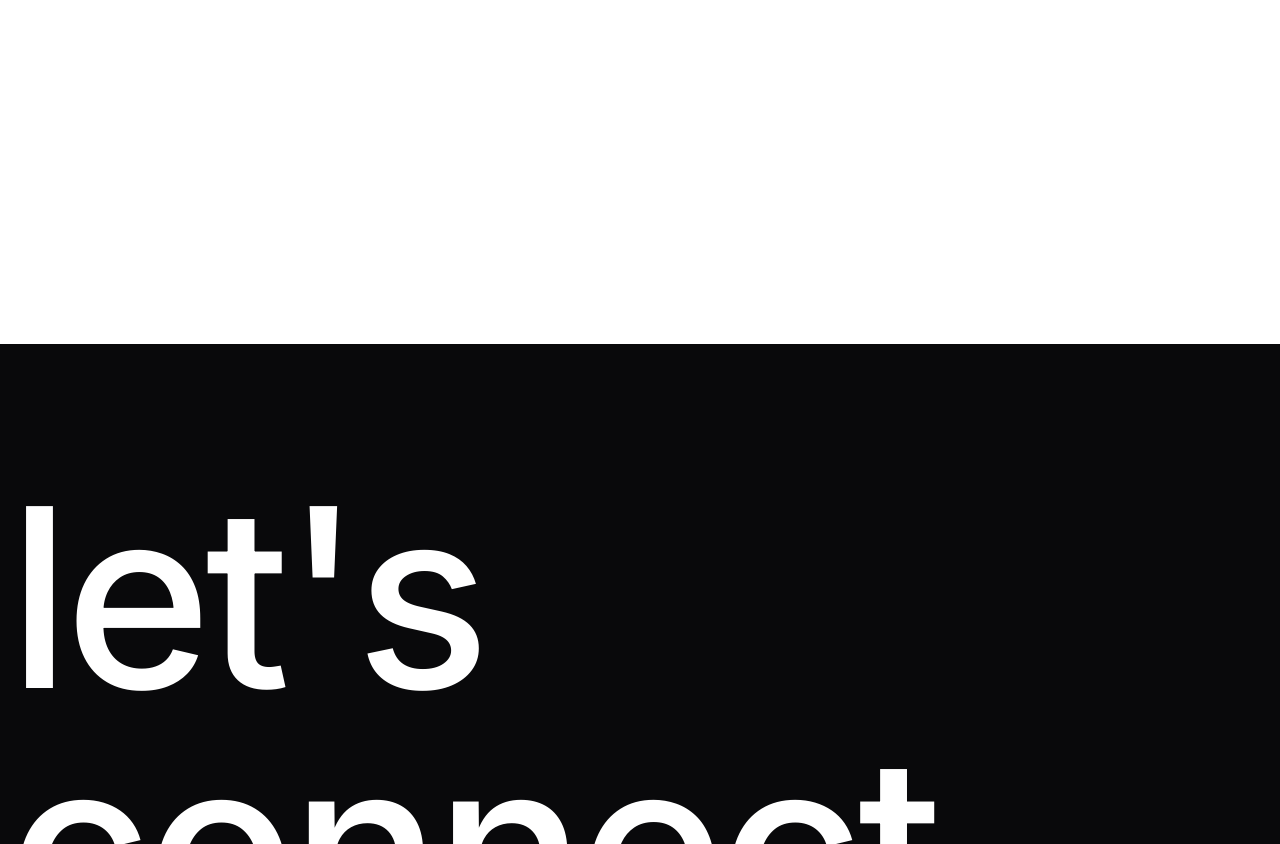
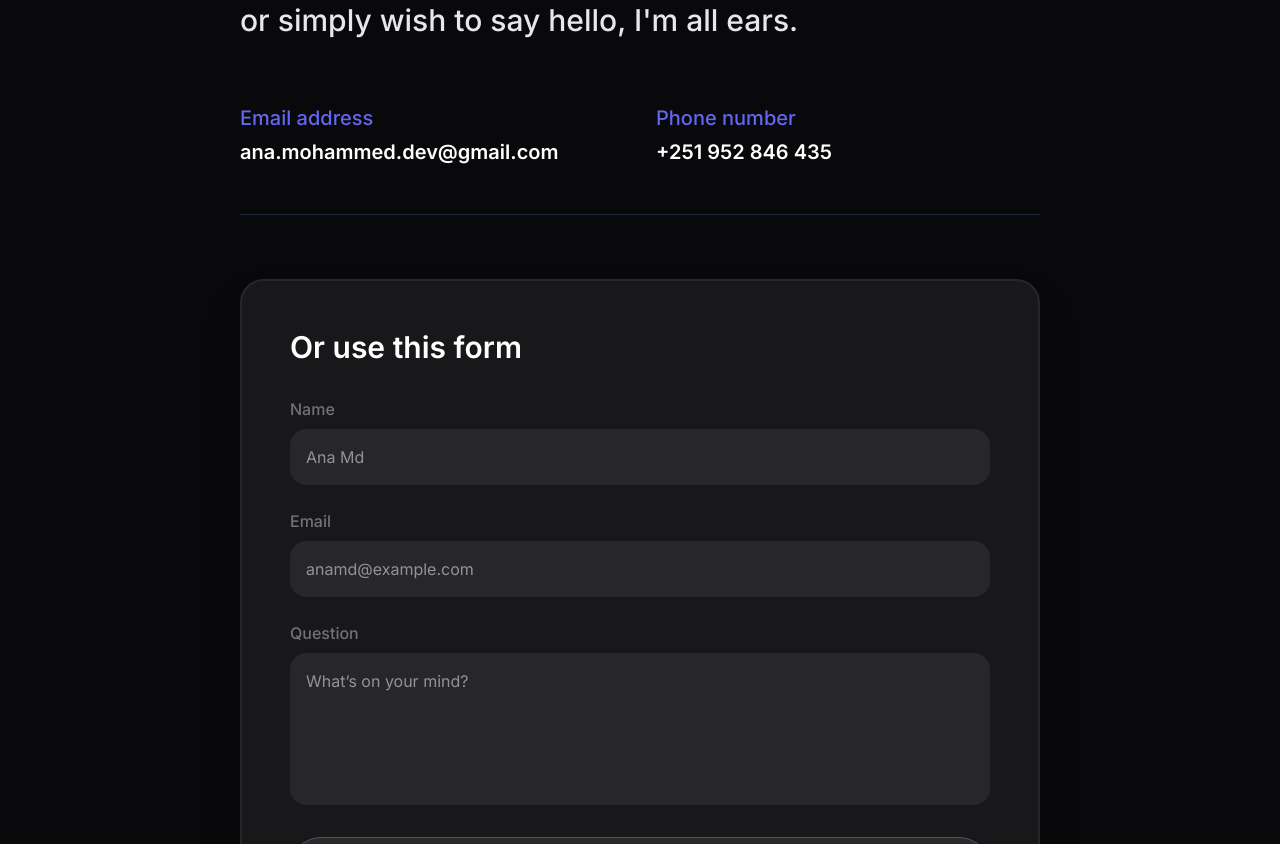
Before and after one commit to AnaMdTech/ana-portfolio, a Next.js app: page /contact in a window 1280 px wide. Before the commit this address had no page. Shown: the part 456-1300 px from the top of the page. Built offline with nearby package versions, Linux system fonts and the light colour scheme.

Commit message:
feat: complete interactive contact page with web3forms integration

```diff
--- /dev/null
+++ b/src/app/contact/page.tsx
@@ -0,0 +1,208 @@
+"use client";
+
+import React, { useState } from "react";
+
+export default function ContactPage() {
+  const [formData, setFormData] = useState({
+    name: "",
+    email: "",
+    question: "",
+  });
+  const [isSubmitting, setIsSubmitting] = useState(false);
+  const [isSubmitted, setIsSubmitted] = useState(false);
+  const [errorMessage, setErrorMessage] = useState("");
+
+  const handleChange = (
+    e: React.ChangeEvent<HTMLInputElement | HTMLTextAreaElement>,
+  ) => {
+    const { id, value } = e.target;
+    setFormData((prev) => ({ ...prev, [id]: value }));
+  };
+
+  const handleSubmit = async (e: React.FormEvent<HTMLFormElement>) => {
+    e.preventDefault();
+    setIsSubmitting(true);
+    setErrorMessage("");
+
+    try {
+      const response = await fetch("https://api.web3forms.com/submit", {
+        method: "POST",
+        headers: {
+          "Content-Type": "application/json",
+          Accept: "application/json",
+        },
+        body: JSON.stringify({
+          // Replace with process.env.NEXT_PUBLIC_WEB3FORMS_KEY or paste your key directly as a fallback
+          access_key:
+            process.env.NEXT_PUBLIC_WEB3FORMS_KEY || "YOUR_ACCESS_KEY_HERE",
+          name: formData.name,
+          email: formData.email,
+          message: formData.question,
+          subject: `New Portfolio Message from ${formData.name}`,
+          from_name: "AnaMdTech Portfolio",
+        }),
+      });
+
+      const result = await response.json();
+
+      if (result.success) {
+        setIsSubmitted(true);
+        setFormData({ name: "", email: "", question: "" });
+
+        setTimeout(() => {
+          setIsSubmitted(false);
+        }, 5000);
+      } else {
+        setErrorMessage(
+          result.message || "Something went wrong. Please try again.",
+        );
+      }
+    } catch (error) {
+      setErrorMessage("Network error. Please check your internet connection.");
+    } finally {
+      setIsSubmitting(false);
+    }
+  };
+
+  return (
+    <section className="bg-[#09090B] text-white min-h-screen pb-32">
+      {/* 1. Massive Page Header */}
+      <div className="text-center pt-28 md:pt-40 pb-16 md:pb-24 px-6">
+        <h1 className="text-[80px] leading-[80px] md:text-[130px] md:leading-[120px] lg:text-[150px] lg:leading-[140px] xl:text-[180px] xl:leading-[160px] font-bold tracking-tight">
+          Contact
+        </h1>
+      </div>
+
+      {/* 2. Main Contact Container */}
+      <div className="flex flex-col px-6 md:px-12 lg:px-32 xl:px-60 max-w-[1440px] mx-auto gap-16">
+        {/* Intro Paragraph */}
+        <p className="text-2xl leading-9 md:text-3xl md:leading-10 max-w-3xl font-medium text-gray-200">
+          Whether you have a question, want to work together, or simply wish to
+          say hello, I&apos;m all ears.
+        </p>
+
+        {/* Direct Contact Links Row */}
+        <div className="flex flex-col gap-8 lg:flex-row lg:justify-between border-b border-gray-800 pb-12">
+          <div className="lg:w-1/2">
+            <p className="text-[#6366f1] text-xl mb-1.5 font-medium">
+              Email address
+            </p>
+            <a
+              href="mailto:ana.mohammed.dev@gmail.com"
+              className="text-xl lg:text-xl hover:text-[#4f46e5] transition-colors duration-300 ease-in-out font-semibold"
+            >
+              ana.mohammed.dev@gmail.com
+            </a>
+          </div>
+
+          <div className="lg:w-1/2">
+            <p className="text-[#6366f1] text-xl mb-1.5 font-medium">
+              Phone number
+            </p>
+            <a
+              href="tel:+251952846435"
+              className="text-xl lg:text-xl hover:text-[#4f46e5] transition-colors duration-300 ease-in-out font-semibold"
+            >
+              +251 952 846 435
+            </a>
+          </div>
+        </div>
+
+        {/* 3. Interactive Contact Form */}
+        <div className="flex justify-start">
+          <form
+            onSubmit={handleSubmit}
+            className="bg-[#18181B] p-6 sm:p-8 lg:p-12 w-full max-w-[840px] border-2 border-[#27272A] rounded-3xl flex flex-col gap-6 shadow-2xl"
+          >
+            <h4 className="text-2xl lg:text-3xl font-semibold mb-2">
+              Or use this form
+            </h4>
+
+            {isSubmitted ? (
+              <div className="bg-green-500/10 border border-green-500/30 text-green-400 p-6 rounded-2xl text-center flex flex-col gap-2">
+                <p className="text-xl font-bold">Message sent successfully!</p>
+                <p className="text-sm text-gray-300">
+                  Thank you for reaching out. I will get back to you shortly.
+                </p>
+              </div>
+            ) : null}
+
+            {errorMessage ? (
+              <div className="bg-red-500/10 border border-red-500/30 text-red-400 p-4 rounded-2xl text-sm">
+                {errorMessage}
+              </div>
+            ) : null}
+
+            {/* Name Field */}
+            <div className="flex flex-col gap-2">
+              <label
+                htmlFor="name"
+                className="text-[#71717a] text-base font-medium"
+              >
+                Name
+              </label>
+              <input
+                className="w-full p-4 bg-[#27272A] text-white rounded-2xl selection:bg-transparent focus:bg-[#09090B] focus:outline-[#4f46e5] focus:outline-1 focus:border-transparent transition-all"
+                type="text"
+                id="name"
+                value={formData.name}
+                onChange={handleChange}
+                placeholder="Ana Md"
+                required
+              />
+            </div>
+
+            {/* Email Field */}
+            <div className="flex flex-col gap-2">
+              <label
+                htmlFor="email"
+                className="text-[#71717a] text-base font-medium"
+              >
+                Email
+              </label>
+              <input
+                className="w-full p-4 bg-[#27272A] text-white rounded-2xl selection:bg-transparent focus:bg-[#09090B] focus:outline-[#4f46e5] focus:outline-1 focus:border-transparent transition-all"
+                type="email"
+                id="email"
+                value={formData.email}
+                onChange={handleChange}
+                placeholder="anamd@example.com"
+                required
+              />
+            </div>
+
+            {/* Question / Message Field */}
+            <div className="flex flex-col gap-2">
+              <label
+                htmlFor="question"
+                className="text-[#71717a] text-base font-medium"
+              >
+                Question
+              </label>
+              <textarea
+                className="w-full p-4 bg-[#27272A] text-white rounded-2xl selection:bg-transparent focus:bg-[#09090B] focus:outline-[#4f46e5] focus:outline-1 focus:border-transparent transition-all resize-none"
+                rows={5}
+                id="question"
+                value={formData.question}
+                onChange={handleChange}
+                placeholder="What’s on your mind?"
+                required
+              />
+            </div>
+
+            {/* Submit Button */}
+            <button
+              type="submit"
+              disabled={isSubmitting}
+              className={`text-white w-full cursor-pointer hover:bg-white hover:text-black transition-all duration-300 border border-gray-600 text-lg leading-8 font-inter rounded-full bg-white/[0.08] backdrop-blur-md py-3.5 px-8 font-medium shadow-lg mt-2 ${
+                isSubmitting ? "opacity-50 cursor-not-allowed" : ""
+              }`}
+            >
+              {isSubmitting ? "Sending..." : "Submit"}
+            </button>
+          </form>
+        </div>
+      </div>
+    </section>
+  );
+}
```
